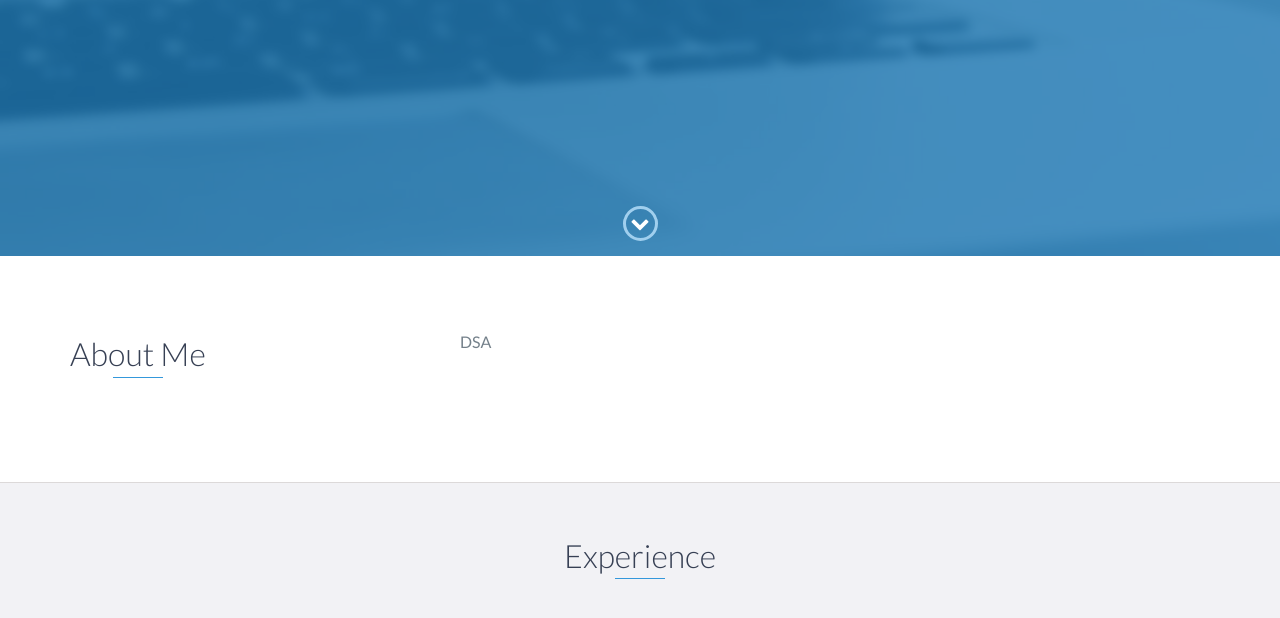
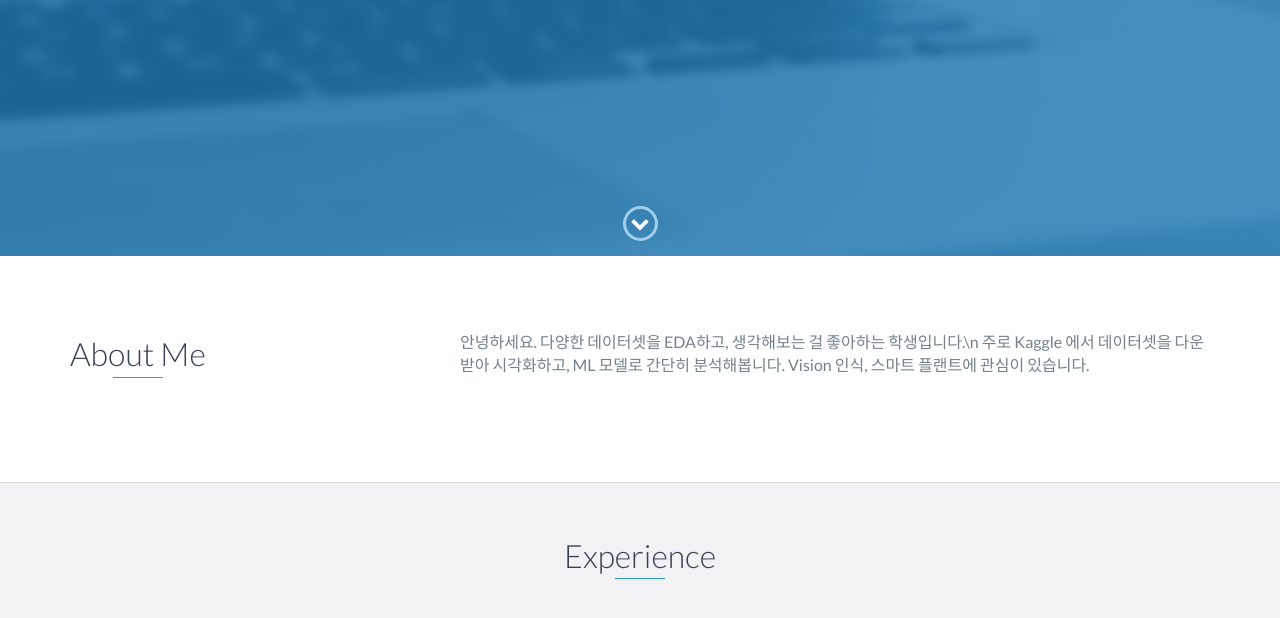
Before and after one commit to min98-k/min98-k.github.io, a website: page index.html in a window 1280 px wide. Shown: the part 544-1162 px from the top of the page. Drawn offline with nearby package versions, Linux system fonts and the light colour scheme.

Commit message:
Update index.html

```diff
--- a/index.html
+++ b/index.html
@@ -48,7 +48,7 @@
 
     <div id="lead">
         <div id="lead-content">
-            <h1>Casper's Tech Blog</h1>
+            <h1>Casper's Tech Portfolio</h1>
             <h2>Journey to become a data scientist</h2>
 <!--             <a href="#" class="btn-rounded-white">Download Resume</a> -->
         </div>
@@ -73,7 +73,12 @@
                 </div>
                 <div class="col-md-8">
                     <p>
-                        DSA
+                        안녕하세요. 다양한 데이터셋을 EDA하고, 생각해보는 걸 좋아하는 학생입니다.\n
+			    주로 Kaggle 에서 데이터셋을 다운받아 시각화하고, ML 모델로 간단히 분석해봅니다.
+			    Vision 인식, 스마트 플랜트에 관심이 있습니다.
+
+
+
                     </p>
                 </div>
             </div>
```
